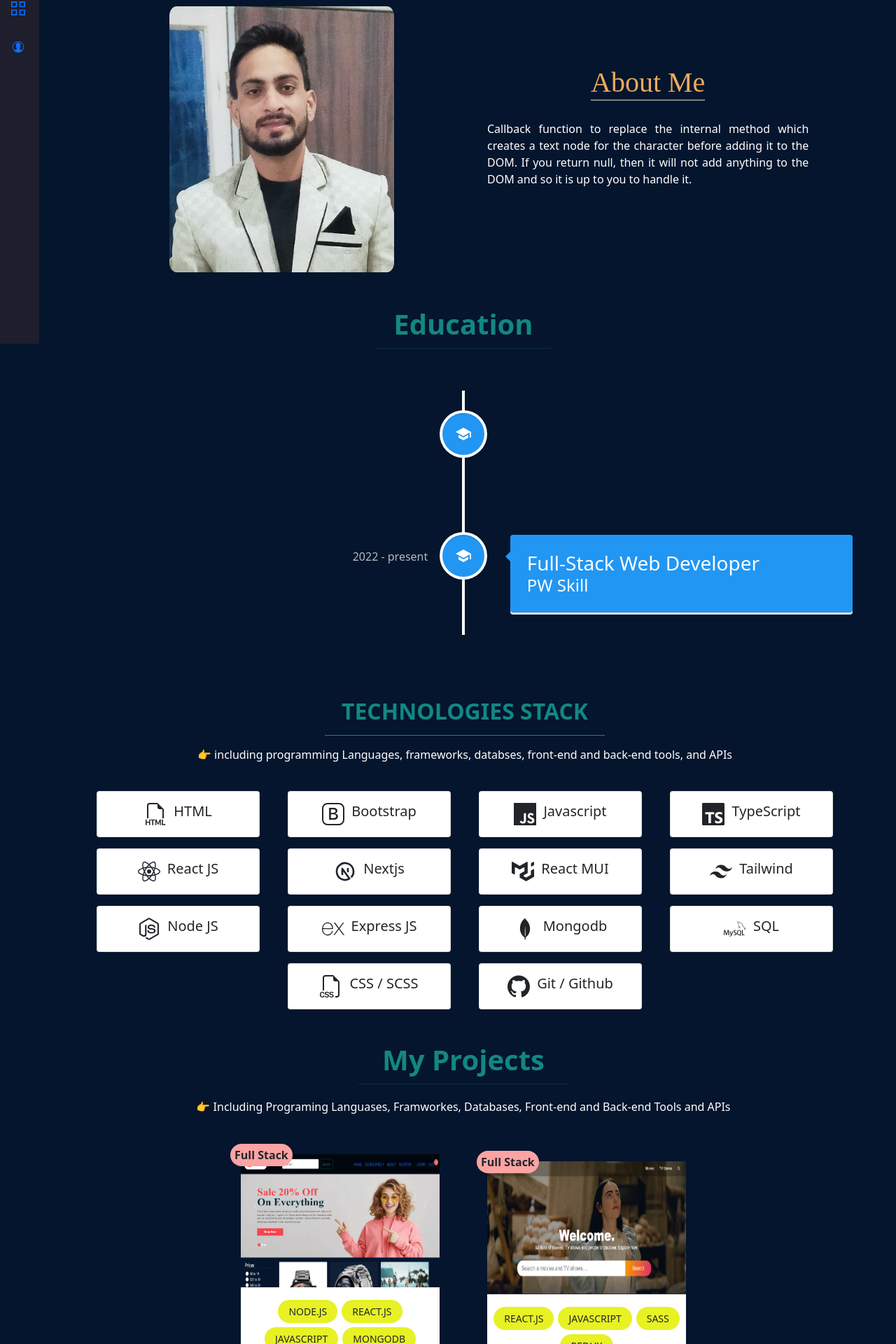
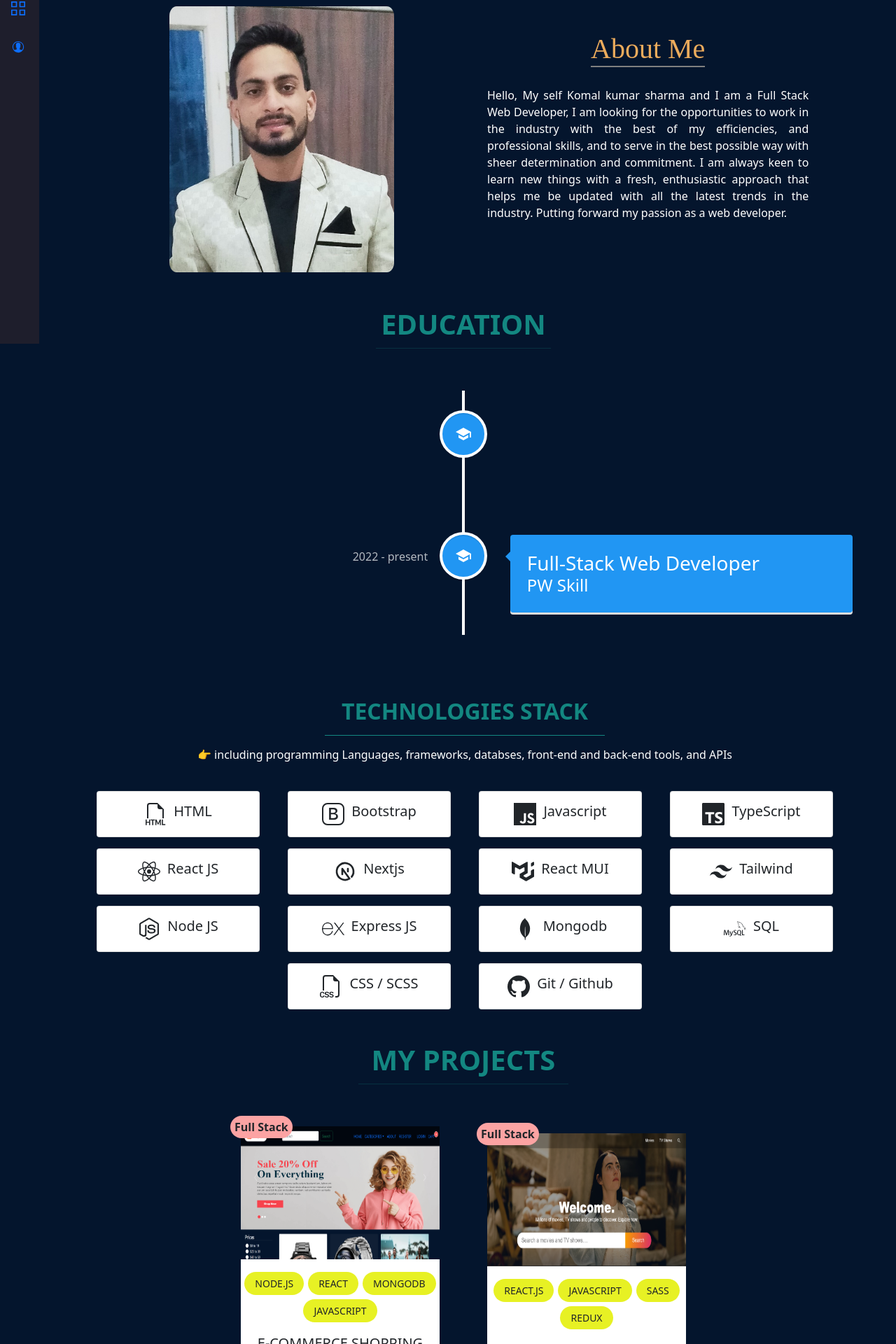
Before and after one commit to kksharma2101/my-portfolio, a React (Create React App) app in the folder client/: page / in a window 1280 px wide. Shown: the part 309-2229 px from the top of the page at 70% size. Built offline with nearby package versions, Linux system fonts and the light colour scheme.

Commit message:
add some changes

```diff
--- a/client/src/pages/about/About.js
+++ b/client/src/pages/about/About.js
@@ -13,10 +13,14 @@
           <div className="col-md-5 about-text">
             <h1>About Me</h1>
             <p>
-              Callback function to replace the internal method which creates a
-              text node for the character before adding it to the DOM. If you
-              return null, then it will not add anything to the DOM and so it is
-              up to you to handle it.
+              Hello, My self Komal kumar sharma and I am a Full Stack Web
+              Developer, I am looking for the opportunities to work in the
+              industry with the best of my efficiencies, and professional
+              skills, and to serve in the best possible way with sheer
+              determination and commitment. I am always keen to learn new things
+              with a fresh, enthusiastic approach that helps me be updated with
+              all the latest trends in the industry. Putting forward my passion
+              as a web developer.
             </p>
           </div>
         </div>
--- a/client/src/pages/contact/Contact.js
+++ b/client/src/pages/contact/Contact.js
@@ -42,7 +42,7 @@
       <div className="contact" id="contact">
         <div className="row">
           <div className="heading">
-            <h1>Contact</h1>
+            <h1 className="text-uppercase">Contact</h1>
             <hr />
           </div>
           <div className="main-container">
--- a/client/src/pages/education/Education.js
+++ b/client/src/pages/education/Education.js
@@ -12,7 +12,7 @@
     <>
       <div className="education" id="education">
         <div className="row">
-          <div className="heading">
+          <div className="heading text-uppercase">
             <h1>Education</h1>
             <hr />
           </div>
--- a/client/src/pages/projects/Projects.css
+++ b/client/src/pages/projects/Projects.css
@@ -17,9 +17,6 @@
   color: #138781;
   width: 300px;
   margin: 10px auto 20px auto;
-}
-.projects > .row > .heading > p {
-  color: #ffffff;
 }
 /* card css  */
 .main-container {
--- a/client/src/pages/projects/Projects.js
+++ b/client/src/pages/projects/Projects.js
@@ -9,13 +9,9 @@
       <div className="projects" id="project">
         <div className="row">
           <RubberBand>
-            <div className="heading">
+            <div className="heading text-uppercase">
               <h1>My Projects</h1>
               <hr />
-              <p>
-                👉 Including Programing Languases, Framworkes, Databases,
-                Front-end and Back-end Tools and APIs
-              </p>
             </div>
           </RubberBand>
           <Spin>
@@ -27,9 +23,9 @@
                 </div>
                 <div className="project-tech">
                   <span>Node.js</span>
-                  <span>React.js</span>
+                  <span>React</span>
+                  <span>MongoDB</span>
                   <span>JavaScript</span>
-                  <span>MongoDB</span>
                 </div>
                 <div className="link-btn">
                   <h5 className="text-uppercase">
```
